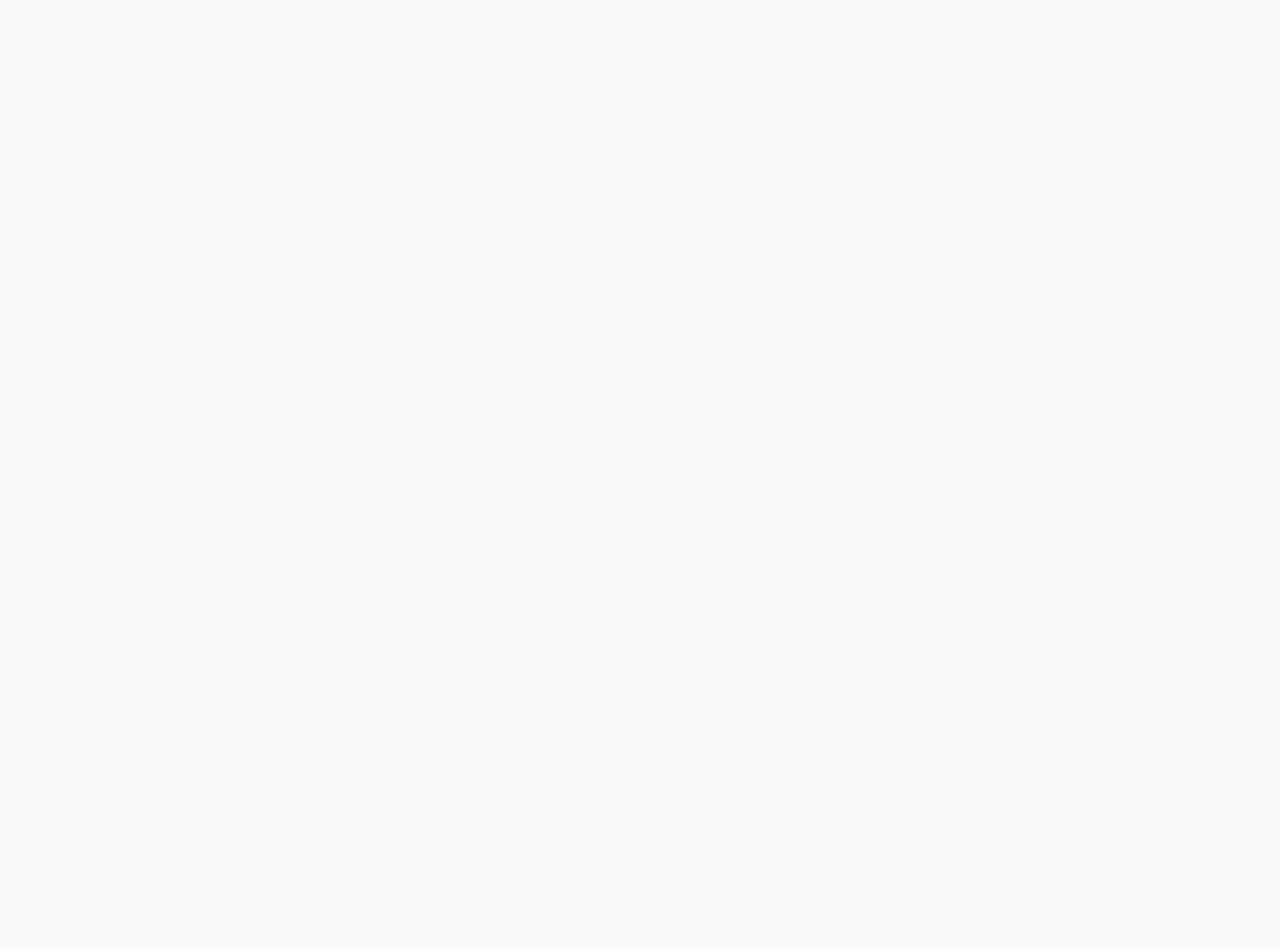
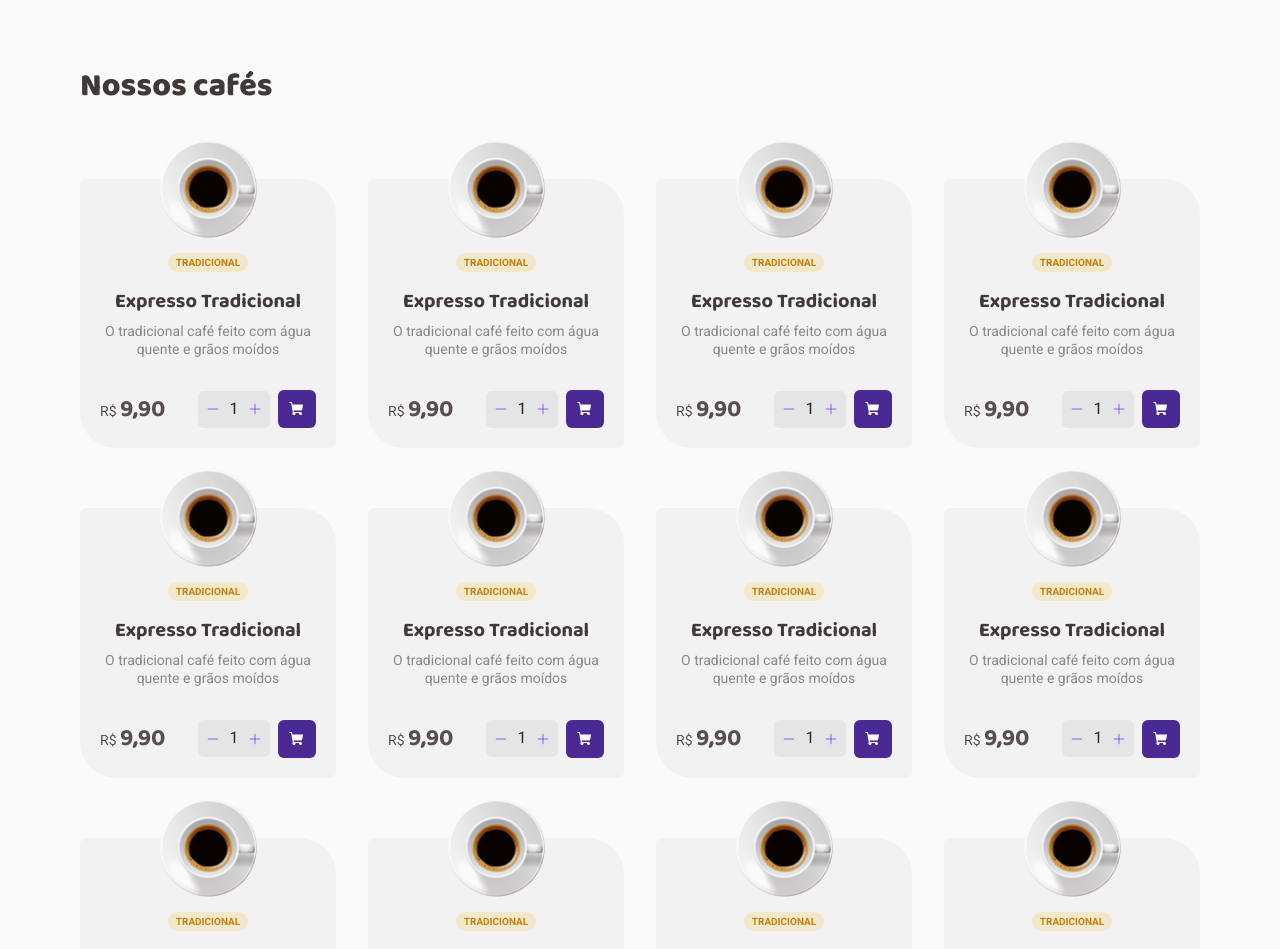
Before and after one commit to italoteix/coffee-delivery, a React (Vite) app: page / in a window 1280 px wide. Shown: the part 580-1529 px from the top of the page. Before the commit the page ends 800 px from the top, so only its background shows below. Built offline with nearby package versions, Linux system fonts and the light colour scheme.

Commit message:
feat: add grid

```diff
--- a/src/layouts/Default/styles.ts
+++ b/src/layouts/Default/styles.ts
@@ -3,6 +3,6 @@ import styled from 'styled-components'
 export const Container = styled.div`
   width: 100%;
   max-width: calc(1120px + (2 * 1rem));
-  padding: 0 1rem;
+  padding: 0 1rem 9.8125rem;
   margin: 0 auto;
 `
--- a/src/pages/Home/index.tsx
+++ b/src/pages/Home/index.tsx
@@ -4,7 +4,15 @@ import { HeroHighlight } from './partials/HeroHighlight'
 
 import heroImg from '../../assets/hero.png'
 
-import { Hero, HeroTitle, HighlightsGrid, Subtitle } from './styles'
+import {
+  Grid,
+  GridTitle,
+  Hero,
+  HeroTitle,
+  HighlightsGrid,
+  Subtitle,
+} from './styles'
+import { Card } from './partials/Card'
 
 export function Home() {
   return (
@@ -49,6 +57,26 @@ export function Home() {
           />
         </div>
       </Hero>
+
+      <section>
+        <GridTitle>Nossos cafés</GridTitle>
+        <Grid>
+          <Card />
+          <Card />
+          <Card />
+          <Card />
+          <Card />
+          <Card />
+          <Card />
+          <Card />
+          <Card />
+          <Card />
+          <Card />
+          <Card />
+          <Card />
+          <Card />
+        </Grid>
+      </section>
     </main>
   )
 }
--- a/src/pages/Home/styles.ts
+++ b/src/pages/Home/styles.ts
@@ -36,3 +36,18 @@ export const HighlightsGrid = styled.div`
   grid-template-columns: auto auto;
   gap: 1.25rem;
 `
+
+export const GridTitle = styled.h3`
+  font-family: ${(props) => props.theme.fontFamilies.baloo};
+  font-size: ${(props) => props.theme.fontSizes['3xl']};
+  font-weight: 800;
+  color: ${(props) => props.theme.colors.gray[800]};
+
+  margin-bottom: 2rem;
+`
+
+export const Grid = styled.div`
+  display: grid;
+  grid-template-columns: repeat(4, 1fr);
+  gap: 1.25rem 2rem;
+`
```
